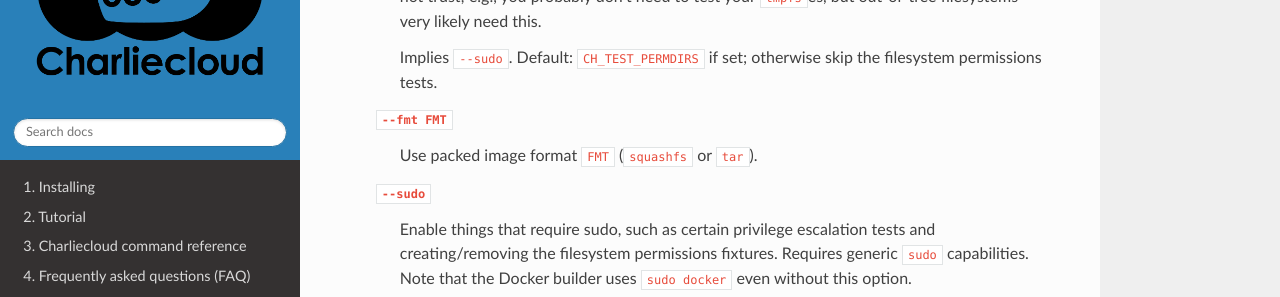
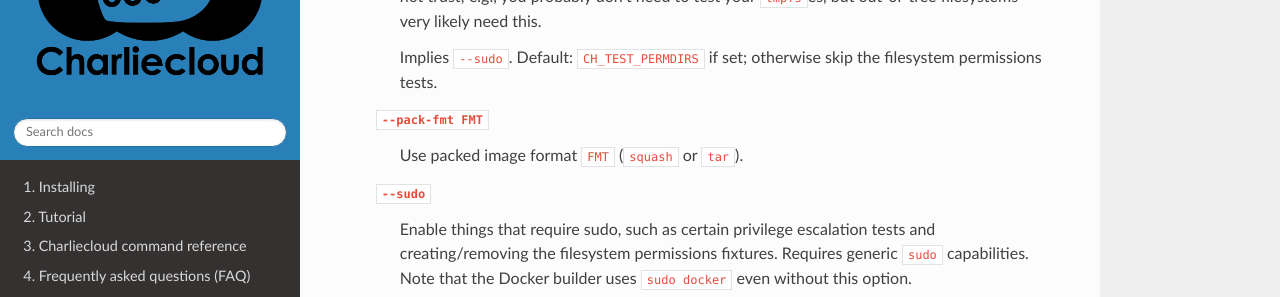
Before and after one commit to hpc/charliecloud, a Sphinx documentation site: the page built from doc/ch-test.rst, in a window 1280 px wide and 900 px high, scrolled down 2584 px. Shown: the part 147-444 px from the top of the window. Built offline with Sphinx 7.4.7 and the Read the Docs theme 2.0.0, drawn with Linux system fonts in a browser that asks for light colours.

Commit message:
whitespace tidy, update doc with new flag

```diff
--- a/doc/ch-test_desc.rst
+++ b/doc/ch-test_desc.rst
@@ -131,8 +131,8 @@ Additional arguments:
     Implies :code:`--sudo`. Default: :code:`CH_TEST_PERMDIRS` if set;
     otherwise skip the filesystem permissions tests.
 
-  :code:`--fmt FMT`
-    Use packed image format :code:`FMT` (:code:`squashfs` or :code:`tar`).
+  :code:`--pack-fmt FMT`
+    Use packed image format :code:`FMT` (:code:`squash` or :code:`tar`).
 
   :code:`--sudo`
     Enable things that require sudo, such as certain privilege escalation
```
Also changed, not shown: 1 other file.
